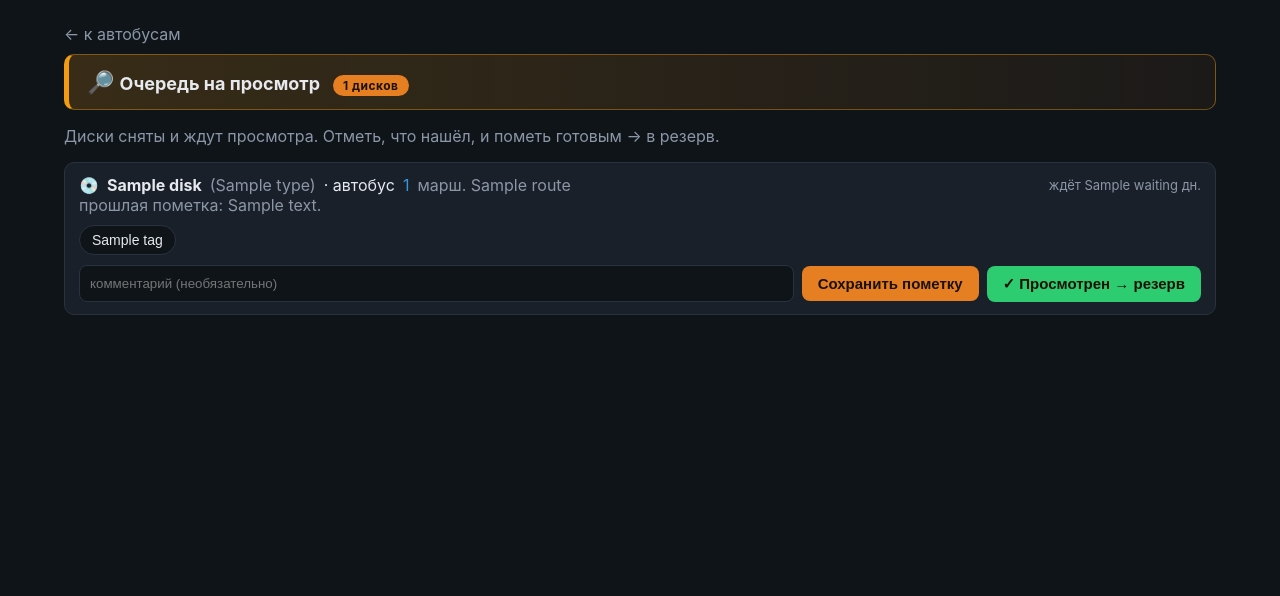
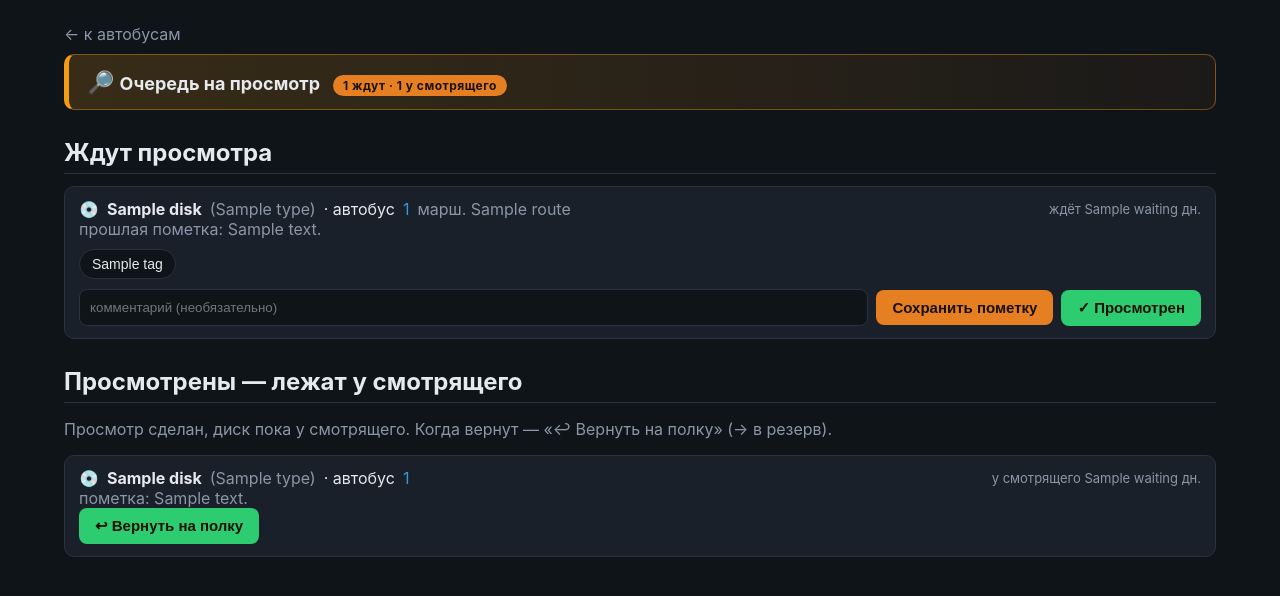
Before and after one commit to kiltler/newapp, a Python web app: template app/templates/review.html in a window 1280 px wide. Shown: the part 46-642 px from the top of the page. Run offline with Jinja, Linux system fonts and the light colour scheme; the template is opened without the code that fills it: most values are stand-ins (such as "Sample title", 1, 10 or a date in 2020).

Commit message:
Диски: промежуточный статус 'просмотрен (у смотрящего)' + возврат на полку
- Новый статус reviewed: после просмотра диск не улетает в резерв, а остаётся
  у смотрящего (место не меняется). На полку — отдельной кнопкой 'вернуть на
  полку' (новый эндпоинт /to-shelf → ready+shelf). Можно держать у смотрящего
  сколько нужно.
- '✓ просмотрен' и review(finish) теперь переводят в reviewed, а не сразу в
  готов. Очередь на просмотр разбита на два раздела: 'ждут просмотра' и
  'просмотрены — у смотрящего' (с кнопкой возврата).
- Статус-метки/кнопки обновлены в disks, bus, review, passport, audit; в
  статистику добавлен счётчик 'у смотрящего'.
- Расчёты возраста статуса сделаны устойчивыми к таймзоне (_aware).
Тесты обновлены и добавлен тест полного потока на просмотр → полка.

```diff
--- a/app/models.py
+++ b/app/models.py
@@ -294,8 +294,9 @@ class AlertState(Base):
 # ── Модуль «Автобусы» (ручной офлайн-учёт дисковой ротации) ──────────────────
 class DiskStatus:
     INSTALLED = "installed"          # стоит в автобусе
-    REMOVED_REVIEW = "removed_review"  # снят, на просмотре
-    READY = "ready"                  # просмотрен/готов к установке (резерв)
+    REMOVED_REVIEW = "removed_review"  # снят, ждёт просмотра (в очереди)
+    REVIEWED = "reviewed"            # просмотрен, но ещё лежит у смотрящего
+    READY = "ready"                  # вернули на полку — готов к установке (резерв)
     FAULTY = "faulty"                # неисправен/списан
 
 
--- a/app/templates/bus.html
+++ b/app/templates/bus.html
@@ -36,8 +36,8 @@
   <table class="grid">
     <thead><tr><th>Диск</th><th>Тип</th><th>Статус</th><th>Заметка</th><th>Действия</th></tr></thead>
     <tbody>
-    {% set sm = {'installed':'ok','ready':'ok','removed_review':'warn','faulty':'err'} %}
-    {% set sl = {'installed':'установлен','ready':'готов (резерв)','removed_review':'на просмотре','faulty':'неисправен'} %}
+    {% set sm = {'installed':'ok','ready':'ok','removed_review':'warn','reviewed':'warn','faulty':'err'} %}
+    {% set sl = {'installed':'установлен','ready':'готов (резерв)','removed_review':'на просмотре','reviewed':'просмотрен (у смотрящего)','faulty':'неисправен'} %}
     {% for d in assigned %}
       <tr>
         <td><b>{{ d.label }}</b></td><td>{{ d.type }}</td>
@@ -46,6 +46,7 @@
         <td>
           <button class="mini" onclick='editNote({{ d.id }}, {{ (d.note or "") | tojson }})'>📝 заметка</button>
           {% if d.status == 'removed_review' %}<button class="mini" onclick="reviewed({{ d.id }})">✓ просмотрен</button>{% endif %}
+          {% if d.status in ('removed_review', 'reviewed') %}<button class="mini" onclick="toShelf({{ d.id }})">↩ на полку</button>{% endif %}
           {% if d.status == 'faulty' %}<button class="mini" onclick="restore({{ d.id }})">↩ в строй</button>
           {% else %}<button class="mini danger" onclick="faulty({{ d.id }})">неисправен</button>{% endif %}
         </td>
@@ -119,6 +120,7 @@ async function removeDisk(){
   if (r.ok) location.reload(); else alert("Ошибка: " + (await r.text()));
 }
 async function reviewed(id){ const r = await fetch(`/api/disks/${id}/reviewed`,{method:"POST"}); r.ok?location.reload():alert(await r.text()); }
+async function toShelf(id){ const r = await fetch(`/api/disks/${id}/to-shelf`,{method:"POST"}); r.ok?location.reload():alert(await r.text()); }
 async function restore(id){ if(!confirm("Вернуть диск в строй (в резерв)?"))return; const r=await fetch(`/api/disks/${id}/restore`,{method:"POST"}); r.ok?location.reload():alert(await r.text()); }
 async function faulty(id){
   const note = prompt("Что с диском? (заметка о неисправности):"); if (note===null) return;
--- a/app/templates/disks.html
+++ b/app/templates/disks.html
@@ -21,7 +21,7 @@
     <input name="q" value="{{ q }}" placeholder="Поиск диска по метке / заметке / автобусу…">
     <select name="status" onchange="this.form.submit()">
       <option value="">Все статусы</option>
-      {% set sl = {'installed':'установлен','ready':'готов (резерв)','removed_review':'на просмотре','faulty':'неисправен'} %}
+      {% set sl = {'installed':'установлен','ready':'готов (резерв)','removed_review':'на просмотре','reviewed':'просмотрен (у смотрящего)','faulty':'неисправен'} %}
       {% for k,v in sl.items() %}<option value="{{ k }}" {{ 'selected' if status==k else '' }}>{{ v }}</option>{% endfor %}
     </select>
     <button class="bus-btn">Найти</button>
@@ -30,7 +30,7 @@
   <table class="grid">
     <thead><tr><th>Метка</th><th>Тип</th><th>Объём</th><th>Статус</th><th>Где</th><th>Автобус</th><th>Заметка</th><th>Действия</th></tr></thead>
     <tbody>
-    {% set sm = {'installed':'ok','ready':'ok','removed_review':'warn','faulty':'err'} %}
+    {% set sm = {'installed':'ok','ready':'ok','removed_review':'warn','reviewed':'warn','faulty':'err'} %}
     {% for d in disks %}
       <tr>
         <td><a href="/disks/{{ d.id }}/passport"><b>{{ d.label }}</b></a></td><td>{{ d.type }}</td>
@@ -63,6 +63,7 @@
           <button class="mini" onclick='editNote({{ d.id }}, {{ (d.note or "") | tojson }})'>📝 заметка</button>
           <a class="mini" href="/disks/{{ d.id }}/passport" style="text-decoration:none">🪪 паспорт</a>
           {% if d.status == 'removed_review' %}<button class="mini" onclick="reviewed({{ d.id }})">✓ просмотрен</button>{% endif %}
+          {% if d.status in ('removed_review', 'reviewed') %}<button class="mini" onclick="toShelf({{ d.id }})">↩ на полку</button>{% endif %}
           {% if d.status == 'faulty' %}<button class="mini" onclick="restore({{ d.id }})">↩ в строй</button>
           {% else %}<button class="mini danger" onclick="faulty({{ d.id }})">неисправен</button>{% endif %}
           <button class="mini danger" onclick='delDisk({{ d.id }}, {{ d.label | tojson }}, {{ (d.status == "installed") | tojson }})'>🗑 удалить</button>
@@ -88,6 +89,7 @@ async function editNote(id, cur){
   r.ok?location.reload():alert(await r.text());
 }
 async function reviewed(id){ const r=await fetch(`/api/disks/${id}/reviewed`,{method:"POST"}); r.ok?location.reload():alert(await r.text()); }
+async function toShelf(id){ const r=await fetch(`/api/disks/${id}/to-shelf`,{method:"POST"}); r.ok?location.reload():alert(await r.text()); }
 async function delDisk(id, label, installed){
   let msg = `Удалить диск «${label}» из реестра? Действие необратимо.`;
   if(installed) msg = `Диск «${label}» сейчас числится установленным. Удалить его из реестра? Автобус останется без диска. Действие необратимо.`;
--- a/app/templates/disks_audit.html
+++ b/app/templates/disks_audit.html
@@ -15,7 +15,7 @@
   <table class="grid">
     <thead><tr><th>✓</th><th>Метка</th><th>Тип</th><th>Статус</th><th>Где (по системе)</th><th>Автобус</th><th>Последняя ревизия</th></tr></thead>
     <tbody>
-    {% set sl = {'installed':'установлен','ready':'резерв','removed_review':'на просмотре','faulty':'неисправен'} %}
+    {% set sl = {'installed':'установлен','ready':'резерв','removed_review':'на просмотре','reviewed':'просмотрен','faulty':'неисправен'} %}
     {% for it in items %}
       <tr class="{{ 'audit-stale' if it.audit_age is none or it.audit_age > 30 else '' }}">
         <td><input type="checkbox" class="audit-chk" value="{{ it.disk.id }}"></td>
--- a/app/templates/passport.html
+++ b/app/templates/passport.html
@@ -10,7 +10,7 @@
 
   <section class="info-grid">
     <div><b>Тип:</b> {{ disk.type }}{% if disk.capacity_gb %} · {{ disk.capacity_gb }} ГБ{% endif %}</div>
-    {% set sl = {'installed':'установлен','ready':'резерв','removed_review':'на просмотре','faulty':'неисправен'} %}
+    {% set sl = {'installed':'установлен','ready':'резерв','removed_review':'на просмотре','reviewed':'просмотрен','faulty':'неисправен'} %}
     <div><b>Статус:</b> {{ sl.get(disk.status, disk.status) }}</div>
     <div><b>Где:</b> {{ locations.get(disk.location, disk.location) }}</div>
     <div><b>Закреплён за:</b> {% if bus %}<a href="/buses/{{ bus.id }}">{{ bus.bus_number }}</a>{% else %}—{% endif %}</div>
--- a/app/templates/review.html
+++ b/app/templates/review.html
@@ -5,12 +5,12 @@
   <a href="/buses" class="muted">← к автобусам</a>
   <div class="bus-banner">
     <div><span class="bus-ico">🔎</span> <b>Очередь на просмотр</b>
-      <span class="badge-offline">{{ items|length }} дисков</span></div>
+      <span class="badge-offline">{{ waiting_items|length }} ждут · {{ held_items|length }} у смотрящего</span></div>
   </div>
-  <p class="muted">Диски сняты и ждут просмотра. Отметь, что нашёл, и пометь готовым → в резерв.</p>
 
+  <h2>Ждут просмотра</h2>
   <div class="review-list">
-  {% for it in items %}
+  {% for it in waiting_items %}
     <div class="review-card" id="rv-{{ it.disk.id }}">
       <div class="review-head">
         💿 <b>{{ it.disk.label }}</b> <span class="muted">({{ it.disk.type }})</span>
@@ -25,11 +25,31 @@
       <div class="review-controls">
         <input class="rv-note" placeholder="комментарий (необязательно)">
         <button class="bus-btn" onclick="review({{ it.disk.id }}, false)">Сохранить пометку</button>
-        <button class="bus-btn" style="background:#2ecc71" onclick="review({{ it.disk.id }}, true)">✓ Просмотрен → резерв</button>
+        <button class="bus-btn" style="background:#2ecc71" onclick="review({{ it.disk.id }}, true)">✓ Просмотрен</button>
       </div>
     </div>
   {% else %}
-    <p class="muted">Очередь пуста — все снятые диски просмотрены 🎉</p>
+    <p class="muted">Никто не ждёт просмотра 🎉</p>
+  {% endfor %}
+  </div>
+
+  <h2>Просмотрены — лежат у смотрящего</h2>
+  <p class="muted">Просмотр сделан, диск пока у смотрящего. Когда вернут — «↩ Вернуть на полку» (→ в резерв).</p>
+  <div class="review-list">
+  {% for it in held_items %}
+    <div class="review-card" id="hv-{{ it.disk.id }}">
+      <div class="review-head">
+        💿 <b>{{ it.disk.label }}</b> <span class="muted">({{ it.disk.type }})</span>
+        · автобус {% if it.bus %}<a href="/buses/{{ it.bus.id }}">{{ it.bus.bus_number }}</a>{% else %}—{% endif %}
+        <span class="wait">у смотрящего {{ it.waiting }} дн.</span>
+      </div>
+      {% if it.disk.note %}<div class="muted">пометка: {{ it.disk.note }}</div>{% endif %}
+      <div class="review-controls">
+        <button class="bus-btn" style="background:#2ecc71" onclick="toShelf({{ it.disk.id }})">↩ Вернуть на полку</button>
+      </div>
+    </div>
+  {% else %}
+    <p class="muted">У смотрящего ничего не задержалось.</p>
   {% endfor %}
   </div>
 </div>
@@ -43,5 +63,9 @@ async function review(diskId, finish) {
     headers: { "Content-Type": "application/json" }, body: JSON.stringify({ tags, note, finish }) });
   if (r.ok) location.reload(); else alert("Ошибка: " + (await r.text()));
 }
+async function toShelf(diskId) {
+  const r = await fetch(`/api/disks/${diskId}/to-shelf`, { method: "POST" });
+  if (r.ok) location.reload(); else alert("Ошибка: " + (await r.text()));
+}
 </script>
 {% endblock %}
--- a/app/templates/stats.html
+++ b/app/templates/stats.html
@@ -34,6 +34,7 @@
     <div class="bus-tile"><span class="num">{{ disk_stats.installed }}</span><span>установлено</span></div>
     <div class="bus-tile"><span class="num">{{ disk_stats.ready }}</span><span>готов (резерв)</span></div>
     <div class="bus-tile {{ 'warn' if disk_stats.review else '' }}"><span class="num">{{ disk_stats.review }}</span><span>на просмотре</span></div>
+    <div class="bus-tile {{ 'warn' if disk_stats.reviewed else '' }}"><span class="num">{{ disk_stats.reviewed }}</span><span>у смотрящего</span></div>
     <div class="bus-tile {{ 'err' if disk_stats.faulty else '' }}"><span class="num">{{ disk_stats.faulty }}</span><span>неисправны</span></div>
   </section>
 
```
Also changed, not shown: app/api/buses.py (+38 -18 lines), tests/test_buses.py (+27 -2 lines).
